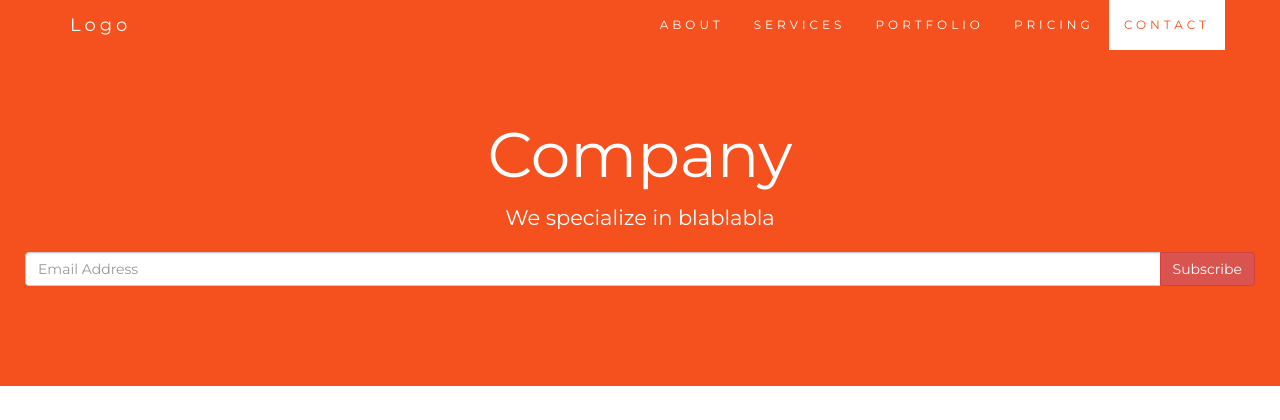
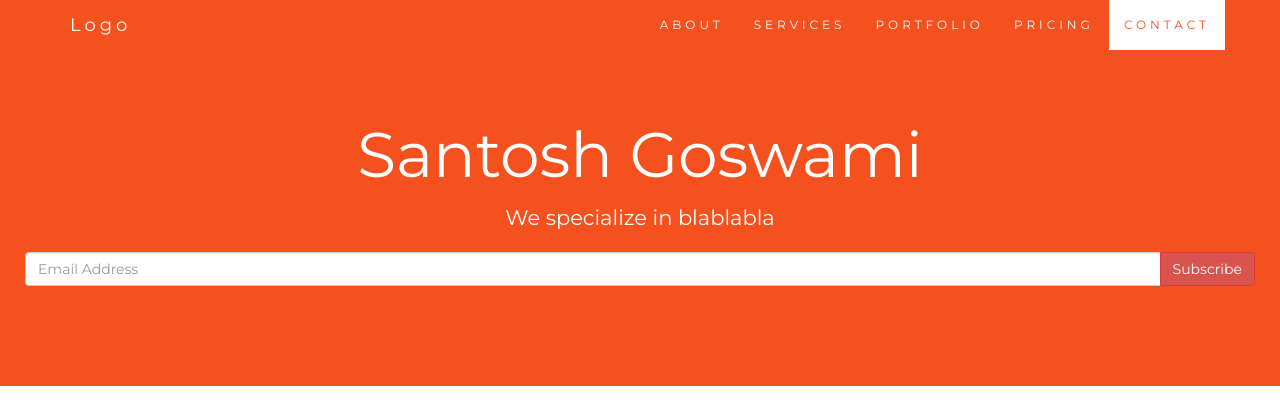
Before and after one commit to Santosh-Goswami/differentdemo, a PHP site: page / in a window 1280 px wide. Shown: the top 420 px of the page. Run offline with PHP 8.4, Linux system fonts and the light colour scheme.

Commit message:
Update index.php

```diff
--- a/index.php
+++ b/index.php
@@ -215,7 +215,7 @@
 </nav>
 
 <div class="jumbotron text-center">
-  <h1>Company</h1>
+  <h1>Santosh Goswami</h1>
   <p>We specialize in blablabla</p>
   <form>
     <div class="input-group">
```
